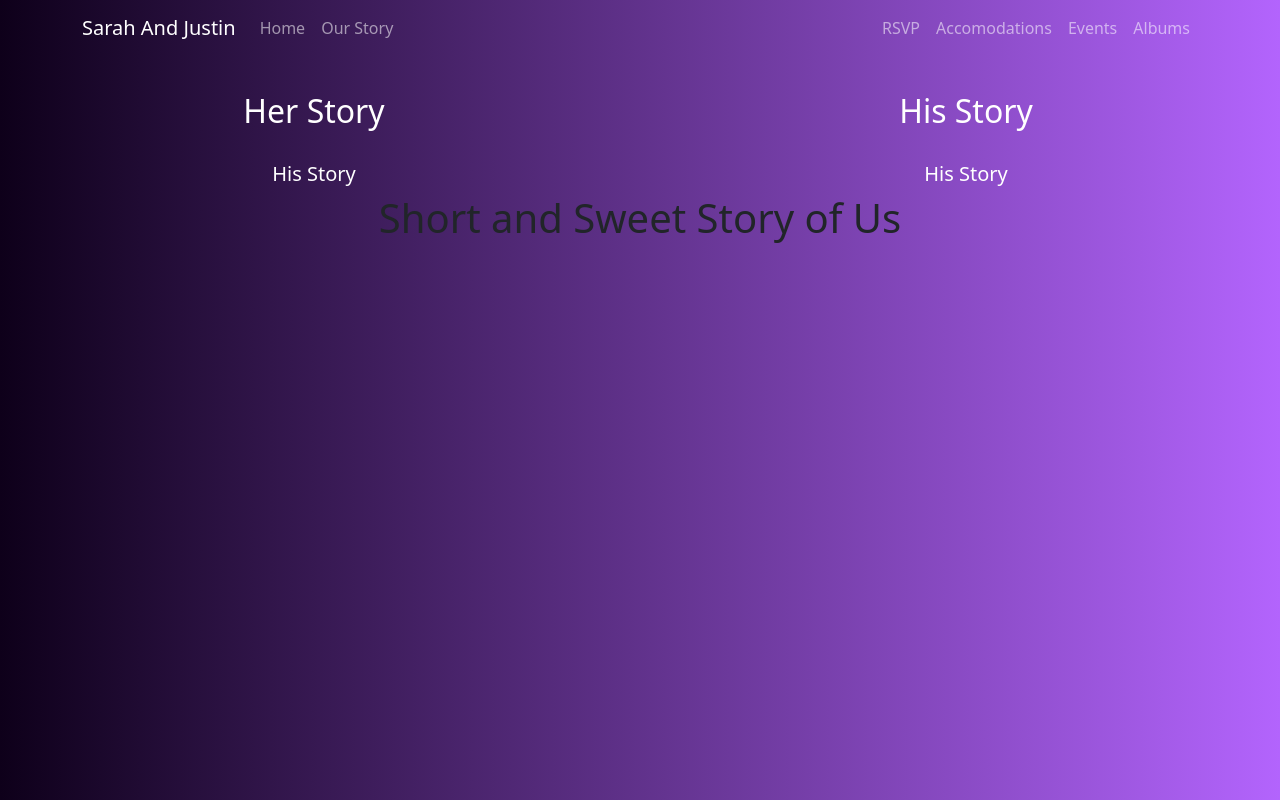
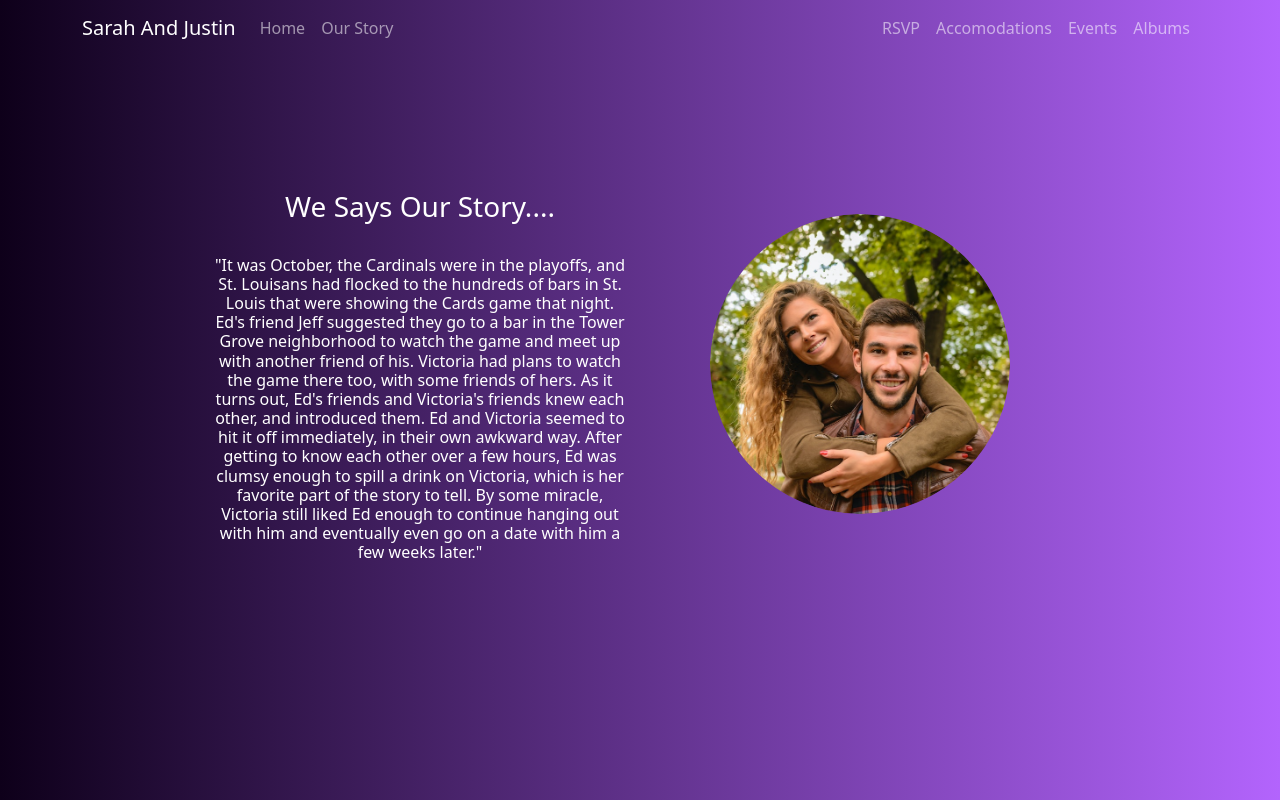
Before and after one commit to lahiruchalana/SarahJustin001, a React (Create React App) app: page /our-story in a window 1280 px wide. Shown: the top 800 px of the page. Built offline with nearby package versions, Linux system fonts and the light colour scheme.

Commit message:
completed our_story section

```diff
--- a/src/views/Accomodations/Accomodations.js
+++ b/src/views/Accomodations/Accomodations.js
@@ -5,6 +5,7 @@ function Accomodations() {
     return(
         <div>
             <h1>Accomadations</h1>
+
         </div>
     )
 }
--- a/src/views/OurStory/OurStory.css
+++ b/src/views/OurStory/OurStory.css
@@ -8,3 +8,23 @@ position: absolute;
 top: 0;
 left: 0;
 }
+
+.image_our_story {
+    max-width: fit-content;
+    max-height: 300px;
+    margin-left: 0px;
+    box-shadow: 10 5px 50px 0 rgba(165, 0, 0, 0.2), 0 6px 20px 0 rgba(255, 255, 255, 0.19);
+    border-radius: 200px;
+    z-index: 0;
+}
+
+#title_our_story {
+    color: white;
+    margin-top: 0px;
+}
+
+#our_story_content {
+    margin-left: 200px;
+    margin-right: 200px;
+    margin-top: 50px;
+}
--- a/src/views/OurStory/OurStory.js
+++ b/src/views/OurStory/OurStory.js
@@ -1,4 +1,4 @@
-import React from "react";
+import React, { useState } from "react";
 
 import YouTube from 'react-youtube';
 import { motion, AnimatePresence } from "framer-motion";
@@ -9,6 +9,11 @@ import Row from 'react-bootstrap/Row';
 import Col from 'react-bootstrap/Col';
 
 function OurStory() {
+
+    const [x, setX] = useState(0);
+    const [y, setY] = useState(0);
+    const [rotate, setRotate] = useState(0);
+    const [replay, setReplay] = useState(true);
 
     const opts = {
         height: '390',
@@ -30,8 +35,10 @@ function OurStory() {
                 <br></br>
                 <br></br>
                 <br></br>
+                <br></br>
+                <br></br>
                 <AnimatePresence>
-                    <Row>
+                    <Row id="our_story_content">
                         <Col>
                             <motion.div
                                 transition={{ duration: 3 }}
@@ -44,7 +51,7 @@ function OurStory() {
                                     hidden: { y: 100, opacity: 0 }
                                 }}
                                 >
-                                    <h2 id="text_white">Her Story</h2>
+                                    <h3 id="title_our_story">We Says Our Story....</h3>
                             </motion.div>
                             <br></br>
                             <motion.div
@@ -58,43 +65,41 @@ function OurStory() {
                                     hidden: { y: 100, opacity: 0 }
                                 }}
                                 >
-                                    <h5 id="text_white">His Story</h5>
+                                    <h6 id="text_white">"It was October, the Cardinals were in the playoffs,
+                                    and St. Louisans had flocked to the hundreds of bars in St. Louis that
+                                     were showing the Cards game that night. Ed's friend Jeff suggested they
+                                     go to a bar in the Tower Grove neighborhood to watch the game and meet
+                                     up with another friend of his. Victoria had plans to watch the game there too,
+                                     with some friends of hers. As it turns out, Ed's friends and Victoria's friends
+                                     knew each other, and introduced them. Ed and Victoria seemed to hit it off immediately,
+                                     in their own awkward way. After getting to know each other over a few hours,
+                                     Ed was clumsy enough to spill a drink on Victoria, which is her favorite part of the story to tell.
+                                     By some miracle, Victoria still liked Ed enough to continue hanging
+                                    out with him and eventually even go on a date with him a few weeks later."</h6>
                             </motion.div>
                         </Col>
                         <Col>
-                            <motion.div
-                                transition={{ duration: 3 }}
-                                initial="hidden"
-                                whileInView="visible"
-                                viewport={{ once: true }}
-                                animate={{ x: 0, y: 0, opacity: 1 }}
-                                variants={{
-                                    visible: { opacity: 1 },
-                                    hidden: { y: 100, opacity: 0 }
-                                }}
-                                >
-                                    <h2 id="text_white">His Story</h2>
-                            </motion.div>
                             <br></br>
-                            <motion.div
-                                transition={{ duration: 3 }}
-                                initial="hidden"
-                                whileInView="visible"
-                                viewport={{ once: true }}
-                                animate={{ x: 0, y: 0, opacity: 1 }}
-                                variants={{
-                                    visible: { opacity: 1 },
-                                    hidden: { y: 100, opacity: 0 }
-                                }}
-                                >
-                                    <h5 id="text_white">His Story</h5>
-                            </motion.div>
+                            <AnimatePresence>
+                                <motion.div transition={{ duration: 1 }} initial={{ y: -300, opacity: 0 }} exit={{ y: 300, opacity: 0 }} animate={{ x, y, rotate, opacity: 1 }} onMouseOver={() => {
+                                    setX(10);
+                                    setY(-0);
+                                    setRotate(-2);
+                                    }} onMouseOut={() => {
+                                    setX(5);
+                                    setY(5);
+                                    setRotate(-0.5);
+                                    }}>
+                                    <img className="image_our_story" src={require("../../assets/images/14.png")} />
+                                </motion.div>
+                            </AnimatePresence>
                         </Col>
                     </Row>
-
-                    <h1>Short and Sweet Story of Us</h1>
-                    {/* create a simple video for "our story" of them */}
-                    <YouTube videoId="uQVqVpdhFhA" opts={opts} />
+                    <br></br>
+                    <br></br>
+                    <br></br>
+                    <br></br>
+                    <br></br>
                 </AnimatePresence>
             </div>
         </div>
```
Also changed, not shown: src/assets/images/14.png (added).
